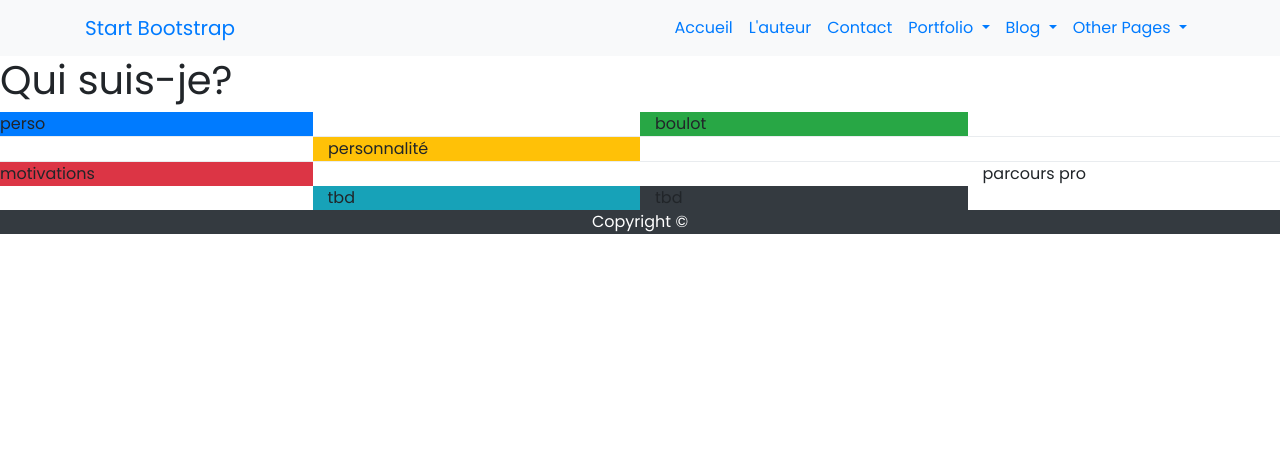
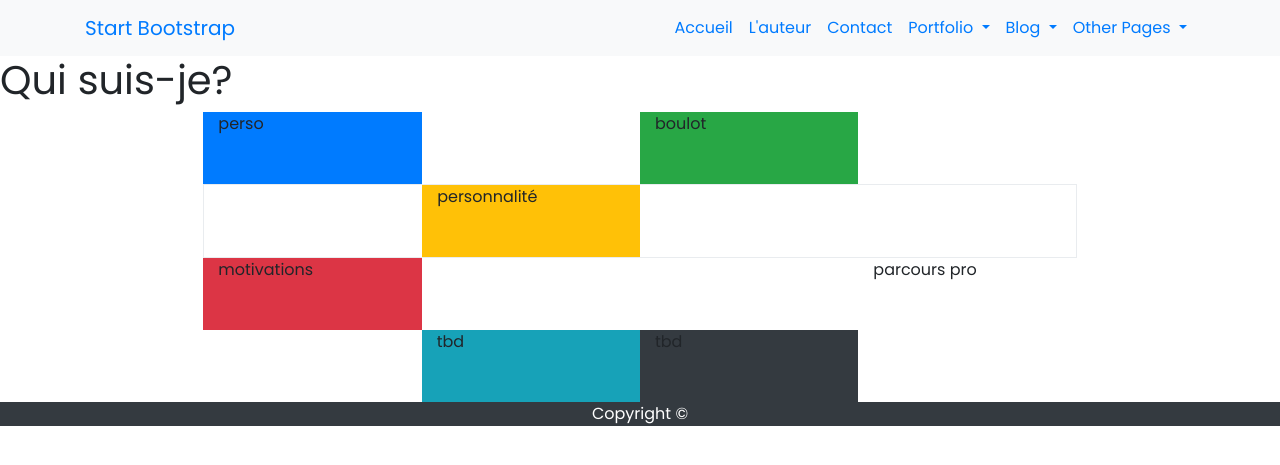
Before and after one commit to OrgaEvolutions/Nathoup.github.io, a Jekyll site: the page built from auteur.html, in a window 1280 px wide. Shown: the top 465 px of the page. Built offline with Jekyll 4.4.1, drawn with Linux system fonts in a browser that asks for light colours; nearby versions of some CDN libraries; some web fonts are replaced.

Commit message:
Update auteur.html

```diff
--- a/auteur.html
+++ b/auteur.html
@@ -8,26 +8,30 @@ title: Présentation de l'auteur
 
 
 <div class="row">
-  <div class="col-md-3 bg-primary">perso</div>
+  <div class="col-md-8 offset-md-2">
+    <div class="row">
+      <div class="col-md-3 bg-primary">perso<br><br><br></div>
       <div class="col-md-3"></div>
       <div class="col-md-3 bg-success">boulot</div>
       <div class="col-md-3"></div>
     </div>
     <div class="row border">
       <div class="col-md-3"></div>
-  <div class="col-md-3 bg-warning">personnalité</div>
+      <div class="col-md-3 bg-warning">personnalité<br><br><br></div>
       <div class="col-md-3"></div>
       <div class="col-md-3"></div>
     </div>
     <div class="row">
-  <div class="col-md-3 bg-danger">motivations</div>
+      <div class="col-md-3 bg-danger">motivations<br><br><br></div>
       <div class="col-md-3"></div>
       <div class="col-md-3"></div>
       <div class="col-md-3">parcours pro</div>
     </div>
     <div class="row">
       <div class="col-md-3"></div>
-  <div class="col-md-3 bg-info">tbd</div>
+      <div class="col-md-3 bg-info">tbd<br><br><br></div>
       <div class="col-md-3 bg-dark">tbd</div>
       <div class="col-md-3"></div>
     </div>
+  </div>
+</div>
```
Lines whose indentation alone changed are shown as unchanged.
